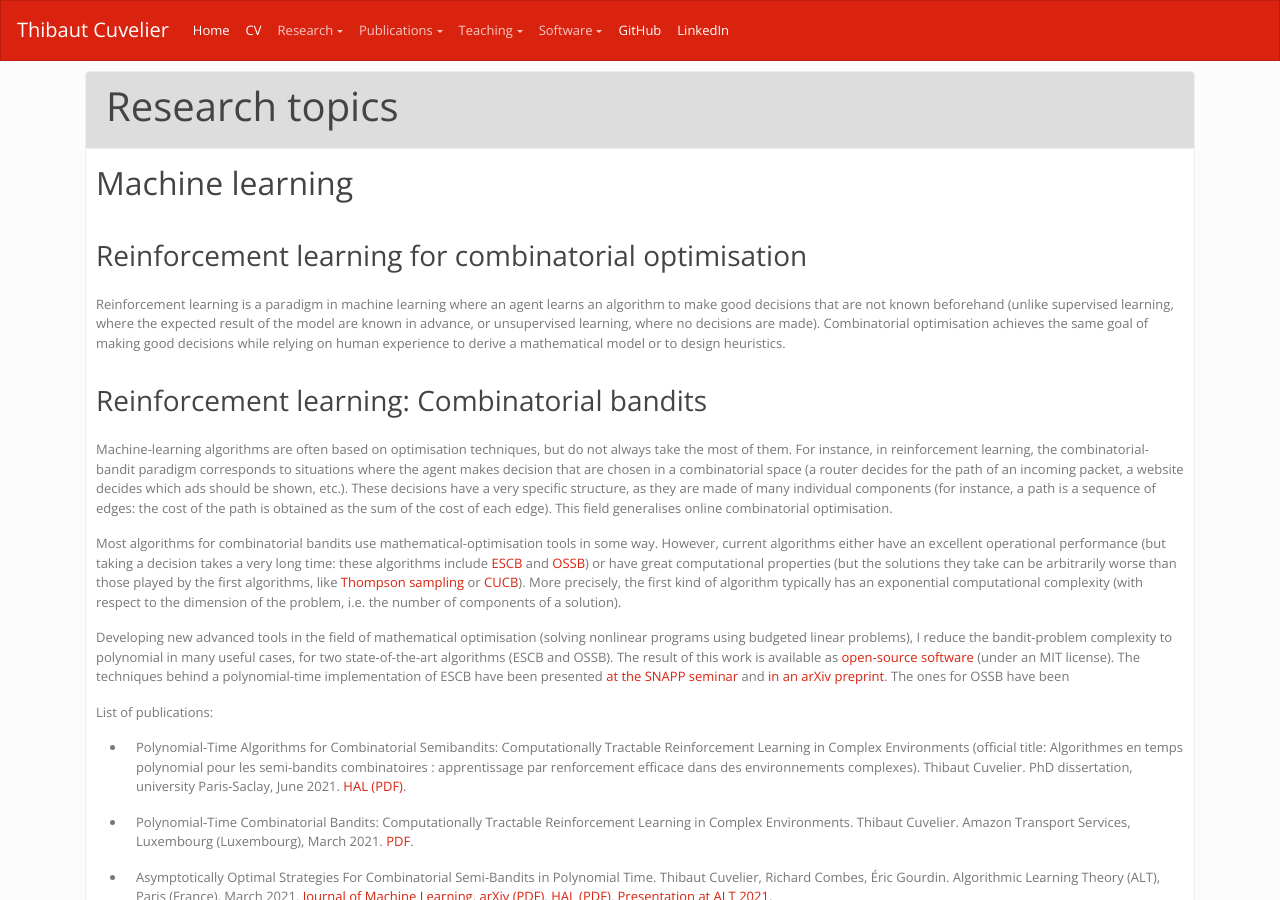
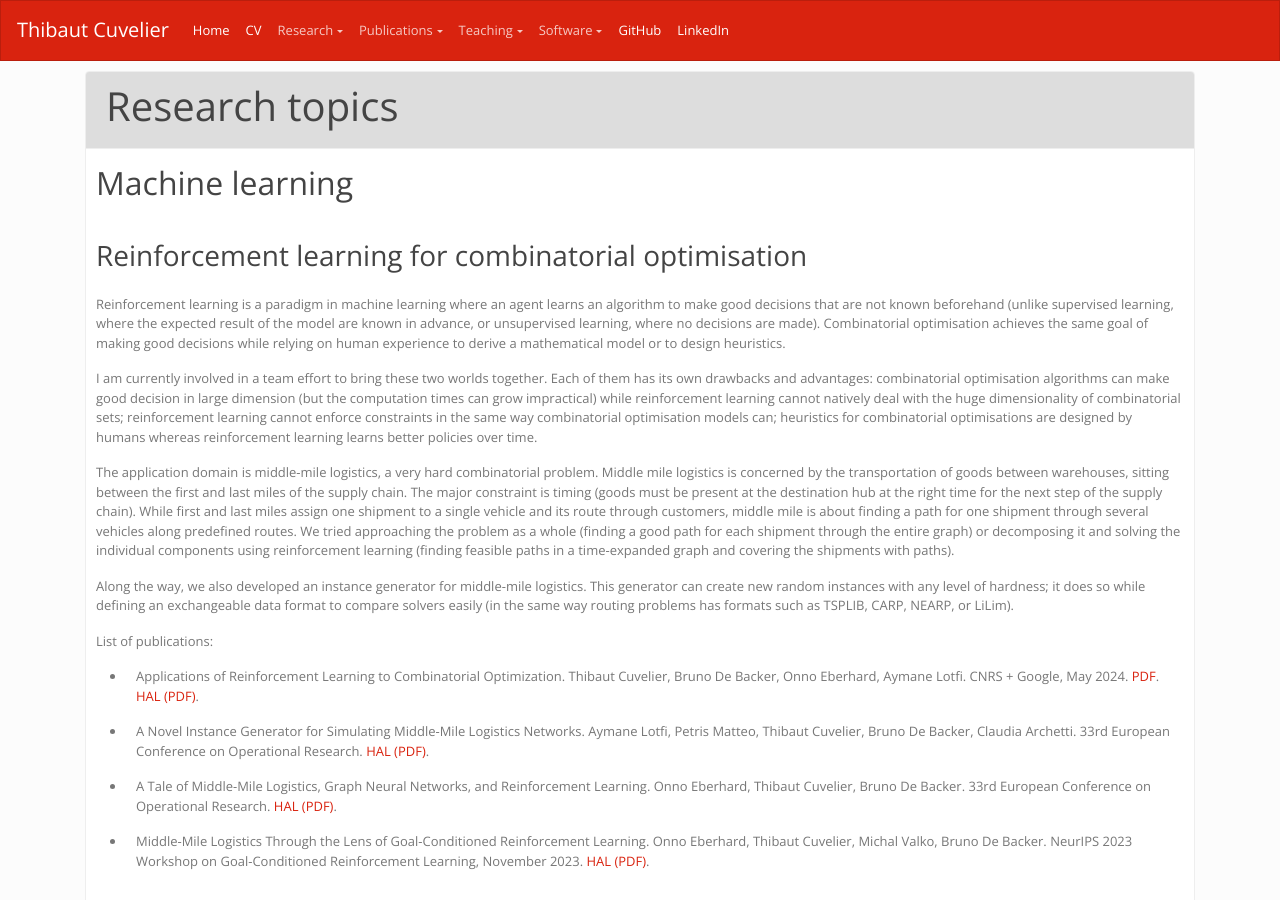
Before and after one commit to dourouc05/dourouc05.github.io, a Jekyll site: the page built from research.md, in a window 1280 px wide and 900 px high. Built offline with Jekyll 4.4.1, drawn with Linux system fonts in a browser that asks for light colours; a script that is not in the unit is left out.

Commit message:
Update research.md

```diff
--- a/research.md
+++ b/research.md
@@ -11,6 +11,19 @@ layout: page
 ### Reinforcement learning for combinatorial optimisation
 
 Reinforcement learning is a paradigm in machine learning where an agent learns an algorithm to make good decisions that are not known beforehand (unlike supervised learning, where the expected result of the model are known in advance, or unsupervised learning, where no decisions are made). Combinatorial optimisation achieves the same goal of making good decisions while relying on human experience to derive a mathematical model or to design heuristics.
+
+I am currently involved in a team effort to bring these two worlds together. Each of them has its own drawbacks and advantages: combinatorial optimisation algorithms can make good decision in large dimension (but the computation times can grow impractical) while reinforcement learning cannot natively deal with the huge dimensionality of combinatorial sets; reinforcement learning cannot enforce constraints in the same way combinatorial optimisation models can; heuristics for combinatorial optimisations are designed by humans whereas reinforcement learning learns better policies over time.
+
+The application domain is middle-mile logistics, a very hard combinatorial problem. Middle mile logistics is concerned by the transportation of goods between warehouses, sitting between  the first and last miles of the supply chain. The major constraint is timing (goods must be present at the destination hub at the right time for the next step of the supply chain). While first and last miles assign one shipment to a single vehicle and its route through customers, middle mile is about finding a path for one shipment through several vehicles along predefined routes. We tried approaching the problem as a whole (finding a good path for each shipment through the entire graph) or decomposing it and solving the individual components using reinforcement learning (finding feasible paths in a time-expanded graph and covering the shipments with paths).
+
+Along the way, we also developed an instance generator for middle-mile logistics. This generator can create new random instances with any level of hardness; it does so while defining an exchangeable data format to compare solvers easily (in the same way routing problems has formats such as TSPLIB, CARP, NEARP, or LiLim).
+
+**List of publications**:
+
+* {% include reference.md key='rl_or_cnrs2024' %}
+* {% include reference.md key='data_mm_euro2024' %}
+* {% include reference.md key='rl_mm_euro2024' %}
+* {% include reference.md key='rl_mm_neurips2023' %}
 
 ### Reinforcement learning: Combinatorial bandits
 
```
